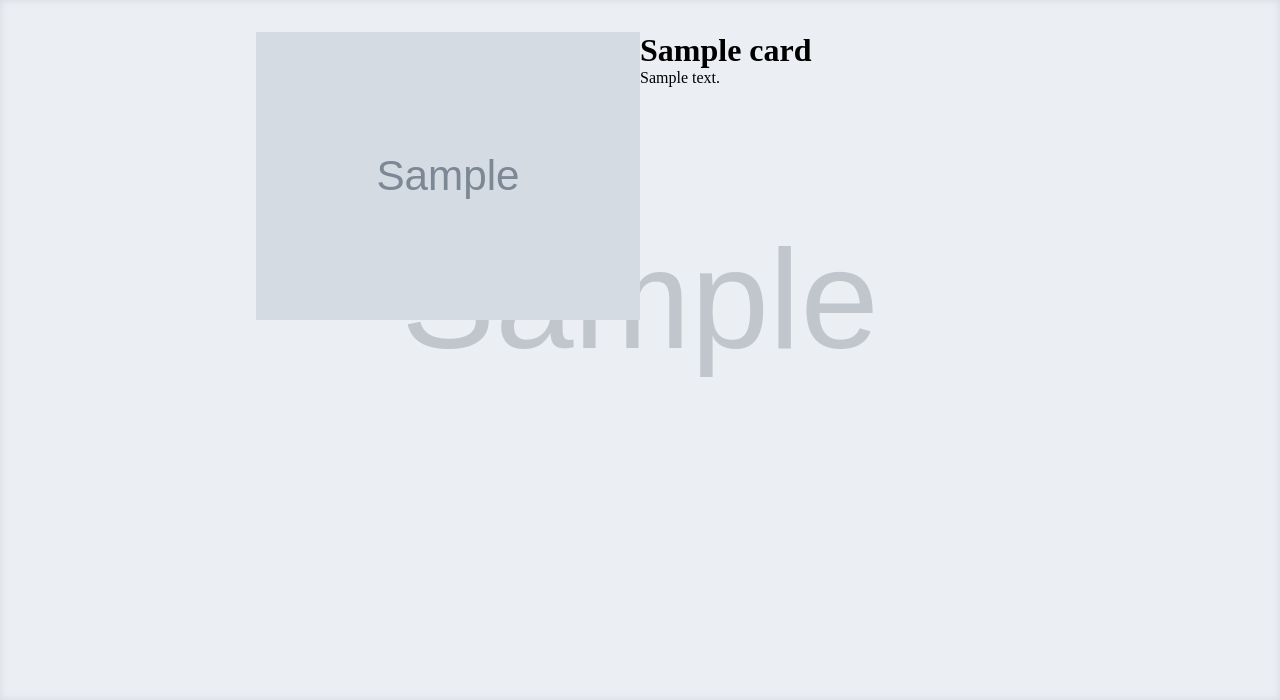
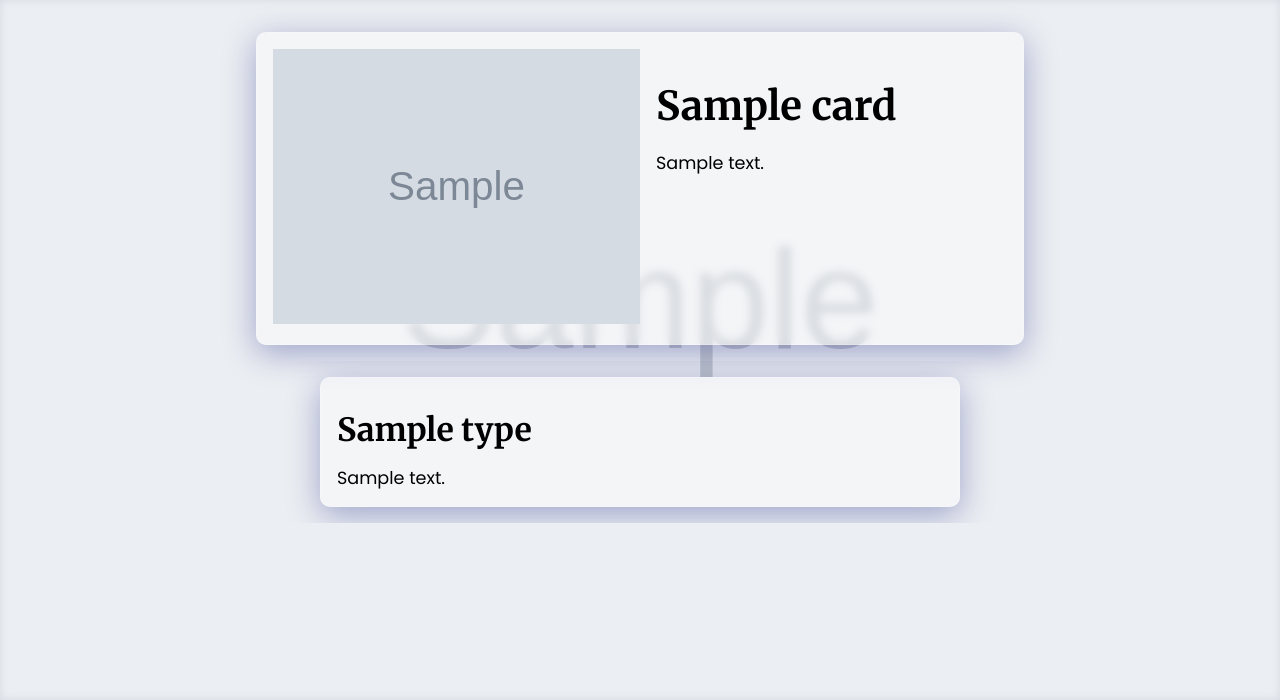
Before and after one commit to AleksandarAngelevski/webDizajnProekt, a Django app: page /home/plants/1 in a window 1280 px wide. Shown: the part 100-800 px from the top of the page. Run offline with Django 4.2, Linux system fonts and the light colour scheme; grey boxes marked "Sample" are stand-in pictures; a database or web service that is not in the repository returns one stand-in record (values such as "Sample title"); data that the repository does not hold is empty.

Commit message:
NOT FUNCTIONAL

```diff
--- a/web_dizajn_proekt/web_dizajn_proekt/static/css/details.css
+++ b/web_dizajn_proekt/web_dizajn_proekt/static/css/details.css
@@ -184,7 +184,8 @@ box-shadow: 0px 0px 29px 1px rgba(255,255,255,0.46); */
 
 .wrapper{
     position:relative;
-    height: calc(100vh - 100px);
+    min-height: calc(100vh - 100px);
+    height:100%;
 }
 .blur-wrapper{
     position: absolute;
@@ -206,7 +207,13 @@ box-shadow: 0px 0px 29px 1px rgba(255,255,255,0.46); */
 .wrapper .content-wrapper .row1{
     display: flex;
     flex-direction: row;
-
+    background: rgba( 255, 255, 255, 0.4 );
+    box-shadow: 0 8px 32px 0 rgba( 31, 38, 135, 0.37 );
+    backdrop-filter: blur( 4px );
+    -webkit-backdrop-filter: blur( 4px );
+    border-radius: 10px;
+    border: 1px solid rgba( 255, 255, 255, 0.18 );
+    padding: 1rem 1rem;
 }
 .wrapper .content-wrapper .row1 .img-wrapper{
     width: 50%;
@@ -218,9 +225,21 @@ box-shadow: 0px 0px 29px 1px rgba(255,255,255,0.46); */
 }
 .wrapper .content-wrapper .row1 .info{
     width: 50%;
+padding: 1rem;
+}
+.wrapper .content-wrapper .row1 .info h1{
+    margin: 1rem 0;
+    font-family: "Merriweather",serif;
+    font-size:2.5rem;
+}
+.wrapper .content-wrapper .row1 .info p{
+    font-family: "Poppins",sans-serif;
+    font-size: 1.1rem;
+    line-height: 2rem;
 }
 .image-wrapper{
-    position: relative;
+    text-align: center;
+
 }
 .wrapper .content-wrapper .row1 .image-wrapper img{
     height: auto;
@@ -229,3 +248,68 @@ box-shadow: 0px 0px 29px 1px rgba(255,255,255,0.46); */
     max-height: 500px;
 
 }
+.wrapper .content-wrapper .row2{
+    margin: 1rem 0;
+    display: flex;
+    flex-direction: row;
+    overflow: hidden;
+    overflow-x: scroll;
+    padding: 1rem 2rem;
+}
+.row2 .guide-card{
+    background: rgba( 255, 255, 255, 0.4 );
+    box-shadow: 0 8px 32px 0 rgba( 31, 38, 135, 0.37 );
+    backdrop-filter: blur( 4px );
+    -webkit-backdrop-filter: blur( 4px );
+    border-radius: 10px;
+    border: 1px solid rgba( 255, 255, 255, 0.18 );
+    padding: 1rem 1rem;
+    width: 100%;
+    min-width: 600px;
+    margin: 0 2rem;
+    transition: .5s;
+    position: relative;
+}
+.row2 .guide-card-overlay{
+    position: absolute;
+    width: 100%;
+    height: 100%;
+    background-color: #ff0000;
+    top: 0;
+    left:0;
+    border-radius: 10px;
+    z-index: 99;
+    -webkit-mask: radial-gradient(
+    25rem 25rem at var(--x) var(--y),
+    #000 1%,
+    transparent 50%
+  );
+  mask: radial-gradient(
+    25rem 25rem at var(--x) var(--y),
+    #000 1%,
+    transparent 50%
+  );
+  /* OPACITY */
+  opacity: var(--opacity, 0);
+
+  /* smooooooth */
+  transition: 400ms mask ease;
+}
+.row2 .guide-card:hover{
+    background: rgba( 255, 255, 255, 0.7 );
+    box-shadow: 0 8px 32px 0 rgba( 31, 38, 135, 0.37 );
+    backdrop-filter: blur( 3.5px );
+    -webkit-backdrop-filter: blur( 3.5px );
+    border-radius: 10px;
+    border: 1px solid rgba( 255, 255, 255, 0.18 );
+    transition: .5s;
+}
+.row2 .guide-card h1{
+    margin: 1rem 0;
+    font-family: "Merriweather",serif;
+}
+.row2 .guide-card p{
+    font-family: "Poppins",sans-serif;
+    font-size: 1.1rem;
+    line-height: 1.5rem;
+}
--- a/web_dizajn_proekt/web_dizajn_proekt/templates/plant_details.html
+++ b/web_dizajn_proekt/web_dizajn_proekt/templates/plant_details.html
@@ -18,12 +18,54 @@
     </div>
     <div class="content-wrapper">
         <div class="row1"><div class="img-wrapper"><div class="image-wrapper"><img src="{{plant_details.default_image.original_url}}" alt=""></div></div><div class="info"><h1>{{plant_guide.common_name}}</h1><p>{{plant_details.description}}</p></div></div>
-        <div class="row2"><div class="guide"></div></div>
+        <div class="row2">{%for guide in plant_guide.section %}<div class="guide-card" id="{{guide.type}}"><div class="guide-card-overlay"><h1>{{guide.type}}</h1><p>{{guide.description}}</p></div><h1>{{guide.type}}</h1><p>{{guide.description}}</p></div>{%endfor%}</div>
     </div>
 </div>
 
 <script type="text/javascript">
+const main = document.querySelector(".row2");
+const overlay = document.querySelector(".overlay");
 
+const applyOverlayMask = (e) => {
+  if(e.target == document.querySelector(".guide-card-overlay")){
+    console.log("!!");
+
+    const overlayEl = document.querySelector(".guide-card-overlay");
+  const x = e.target.pageX - main.offsetLeft;
+  const y = e.target.pageY - main.offsetTop;
+    overlayEl.style = `--opacity: 1; --x: ${x}px; --y:${y}px;`;
+  }
+
+};
+
+document.body.addEventListener("pointermove", applyOverlayMask);
+//    const applyOverlayMask = (e) => {
+
+//   let temp=isChildOf(e.target);
+//   if(temp){
+
+//     let tempEl = document.getElementById(temp)
+//     const x = tempEl.pageX ;
+//     const y = tempEl.pageY ;
+//     for (const child of tempEl.children) {
+//         if(child.classList.contains("guide-card-overlay")){
+//             child.style = `--opacity: 1; --x: ${x}px; --y:${y}px;`;
+//         }
+// }
+//   }
+
+// };
+// function isChildOf(element){
+//     if(element.parentElement == document.body){
+//         return null;
+//     }else if(element.parentElement.classList.contains("guide-card")){
+//         console.log("true");
+//         return element.parentElement.getAttribute("id");
+//     }else{
+//         return isChildOf(element.parentElement);
+//     }
+// }
+// document.body.addEventListener("pointermove", applyOverlayMask);
 </script>
 </body>
 </html>
--- a/web_dizajn_proekt/web_dizajn_proekt/views.py
+++ b/web_dizajn_proekt/web_dizajn_proekt/views.py
@@ -2,7 +2,8 @@ from django.shortcuts import render
 from django.http import HttpResponse,HttpResponseRedirect
 from django.urls import reverse
 import requests
-API_KEY = "sk-XYRt66e73d2fc02095961"
+API_KEY = "sk-dY9z6702bbfe323da7142" #Main profile api key sk-XYRt66e73d2fc02095961
+
 
 def home(req,query= None,quer=""):
     if req.user.is_authenticated:
@@ -32,7 +33,7 @@ def getPlants(api_key,quer,page=1):
             return result
         else :
             print(result.json())
-            return {"error":"API ERROR"}.json()
+            return {"error_api":"API ERROR"}
 def getPlant(req,id):
 
     plantGuide= getPlantGuide(API_KEY,id)
@@ -50,7 +51,7 @@ def getPlantDetails(api_key,plant_id):
             return result
         else :
             print(result.json())
-            return {"error":"API ERROR"}.json()
+            return {"error":"API ERROR"}
 def getPlantGuide(api_key,plant_id):
         result = requests.get("https://perenual.com/api/species-care-guide-list",params={"species_id":plant_id,"key":API_KEY})
         if result.status_code == 200:
@@ -58,7 +59,7 @@ def getPlantGuide(api_key,plant_id):
             return result.json()['data'][0]
         else :
 
-            return {"error":"API ERROR"}.json()
+            return {"error":"API ERROR"}
 def myGarden(req):
      pass
 def aboutUs(req):
```
